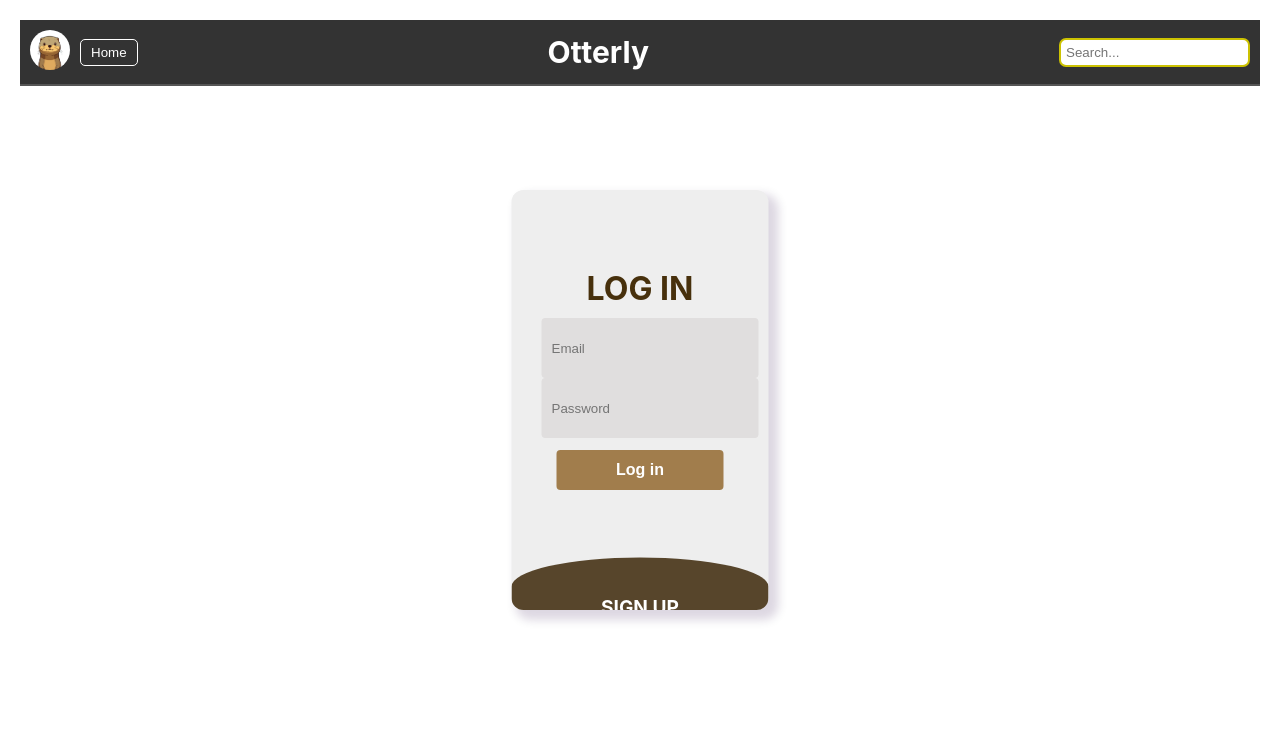
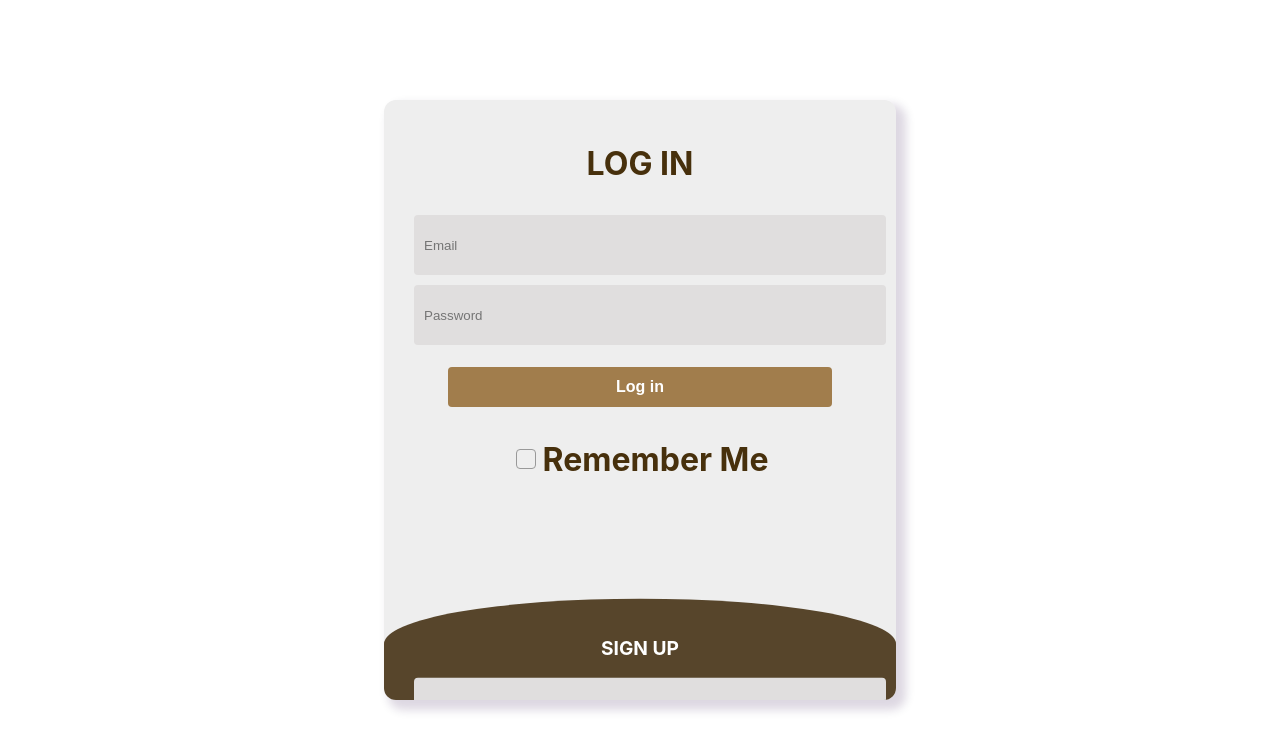
Before and after one commit to nabeelnazeer/Otterly, a React (Create React App) app: page /LoginSignup in a window 1280 px wide. Shown: the top 750 px of the page. Built offline with nearby package versions, Linux system fonts and the light colour scheme.

Commit message:
added 'remember me' and signing in with google

```diff
--- a/package.json
+++ b/package.json
@@ -10,6 +10,7 @@
     "@testing-library/jest-dom": "^5.17.0",
     "@testing-library/react": "^13.4.0",
     "@testing-library/user-event": "^13.5.0",
+    "ace-builds": "^1.32.8",
     "codemirror": "^6.0.1",
     "react": "^18.2.0",
     "react-ace": "^10.1.0",
--- a/src/components/header/LoginSignup.css
+++ b/src/components/header/LoginSignup.css
@@ -1,4 +1,3 @@
-/* LoginSignup.css */
 .main {
   position: absolute;
   top: 50%;
@@ -7,33 +6,55 @@
   display: flex;
   flex-direction: column;
   background-color: #eee;
-  max-height: 420px;
+  max-height: 600px;
+  width: 40%;
   overflow: hidden;
   border-radius: 12px;
   box-shadow: 7px 7px 10px 3px #24004628;
+  transition: max-height 0.8s ease-in-out, transform 0.8s ease-in-out, width 0.8s ease-in-out;
 }
 
 .form {
   display: flex;
   flex-direction: column;
-  gap: 0.1px;
+  gap: 10px;
   padding: 30px;
 }
 
-/*checkbox to switch from sign up to login*/
-#chk {
-  display: none;
+label[for="remember-me"] {
+  display: flex;
+  grid-column-start: 2;
+  align-items: center;
+  gap: 2px;
+  cursor: pointer;
 }
 
-/*Login*/
+input[type="checkbox"] {
+  appearance: none;
+  -webkit-appearance: none;
+  -moz-appearance: none;
+  width: 20px;
+  height: 20px;
+  border: 1px solid #999;
+  border-radius: 4px;
+  outline: none;
+  margin-right: 5px;
+}
+
+input[type="checkbox"]:checked {
+  background-color: #a17d4c;
+}
+
 .login {
   position: relative;
+  text-align: center;
   width: 100%;
   height: 100%;
 }
 
 .login label {
-  margin: 25% 0 5%;
+  margin: 3% 0 5%;
+  transition: transform 0.5s ease-in-out, margin 0.5s ease-in-out;
 }
 
 label {
@@ -43,7 +64,7 @@ label {
   display: flex;
   font-weight: bold;
   cursor: pointer;
-  transition: .5s ease-in-out;
+  transition: transform 0.5s ease-in-out;
 }
 
 .input {
@@ -56,38 +77,40 @@ label {
   border-radius: 4px;
 }
 
-/*Register*/
 .register {
+  width: 100%;
+  position: relative;
+  text-align: center;
   background: #57452b;
-  border-radius: 60% / 10%;
-  transform: translateY(5%);
-  transition: .8s ease-in-out;
+  border-radius: 50% 50% 0 0 / 10%;
+  transform: translateY(15%);
+  transition: transform 0.8s ease-in-out;
 }
 
 .register label {
   color: #fff;
-  transform: scale(.6);
+  transform: scale(0.6);
+  transition: transform 0.5s ease-in-out, margin 0.5s ease-in-out;
 }
 
-#chk:checked ~ .register {
-  transform: translateY(-60%);
+.register.show {
+  transform: translateY(-68%);
 }
 
-#chk:checked ~ .register label {
+.register.show label {
   transform: scale(1);
-  margin: 10% 0 5%;
-}
-
-#chk:checked ~ .login label {
-  transform: scale(.6);
   margin: 5% 0 5%;
 }
 
-/*Button*/
+.login.show label {
+  transform: scale(0.6);
+  margin: 5% 0 5%;
+}
+
 .form button {
   width: 85%;
   height: 40px;
-  margin: 12px auto 10%;
+  margin: 12px auto 2%;
   color: #fff;
   background: #a17d4c;
   font-size: 1rem;
@@ -95,7 +118,7 @@ label {
   border: none;
   border-radius: 4px;
   cursor: pointer;
-  transition: .2s ease-in;
+  transition: background-color 0.2s ease-in;
 }
 
 .form button:hover {
--- a/src/components/header/LoginSignup.js
+++ b/src/components/header/LoginSignup.js
@@ -1,59 +1,52 @@
-// import React from 'react';
-// import './LoginSignup.css';
+import React, { useState } from 'react';
+import './LoginSignup.css';
+import { signInWithGoogle } from './auth'; // Import authentication service
 
-// // Define the LoginSignup component
-// function LoginSignup() {
-//   return (
-//     <div className="login-signup-container">
-//       {/* Render the HTML content directly */}
-//       <iframe src={`${process.env.PUBLIC_URL}/LoginSignup.html`} title="Login/Signup" className="login-signup-iframe" />
-//     </div>
-//   );
-// }
+function LoginSignup() {
+  const [showSignUp, setShowSignUp] = useState(false);
 
-// export default LoginSignup;
+  const handleSignInWithGoogle = async () => {
+    try {
+      await signInWithGoogle(); // Call authentication service method for Google sign-in
+    } catch (error) {
+      console.error('Google Sign-In Error:', error);
+    }
+  };
 
-// LoginSignup.js
-import React from 'react';
-import './LoginSignup.css';
-import Dashboard from './Dashboard';
-import CopyrightComponent from './CopyrightComponent';
+  const handleLabelClick = () => {
+    setShowSignUp(!showSignUp); // Toggle the showSignUp state
+  };
 
-// Define the LoginSignup component
-function LoginSignup() {
   return (
-
-    <div>
-      <Dashboard/>
     <div className="main">
-
-      {/* <Dashboard/> */}
-      <input type="checkbox" id="chk" aria-hidden="true" />
-      {/* <div>
-        <Dashboard/>
-      </div> */}
       <div className="login">
-        <form className="form">
-          <label htmlFor="chk" aria-hidden="true">LOG IN</label>
+        <form className={`form ${showSignUp ? 'hidden' : ''}`}>
+          <label htmlFor="chk" aria-hidden="true" onClick={handleLabelClick}>LOG IN</label>
           <input className="input" type="email" name="email" placeholder="Email" required />
           <input className="input" type="password" name="pswd" placeholder="Password" required />
           <button>Log in</button>
+          <label htmlFor="remember-me">
+            <input type="checkbox" id="remember-me" name="remember-me" />
+            Remember Me
+          </label>
         </form>
       </div>
 
-      <div className="register">
-        <form className="form">
-          <label htmlFor="chk" aria-hidden="true">SIGN UP</label>
+      <div className={`register ${showSignUp ? 'show' : ''}`}>
+        <form className={`form ${showSignUp ? '' : 'hidden'}`}>
+          <label htmlFor="chk" aria-hidden="true" onClick={handleLabelClick}>SIGN UP</label>
           <input className="input" type="text" name="txt" placeholder="Name your Otter" required />
           <input className="input" type="email" name="email" placeholder="Email" required />
           <input className="input" type="password" name="pswd" placeholder="Password" required />
           <button>Sign up</button>
+          <button onClick={handleSignInWithGoogle}>Sign in with Google</button>
         </form>
       </div>
+
+      <div>
+        <button onClick={handleSignInWithGoogle}>Sign in with Google</button>
+      </div>
     </div>
-
-    </div>
-
   );
 }
 
```
Also changed, not shown: public/LoginSignup.html (+24 -13 lines), src/components/header/auth.js (added), 1 other file (tests, documents, lock files or other folders).
